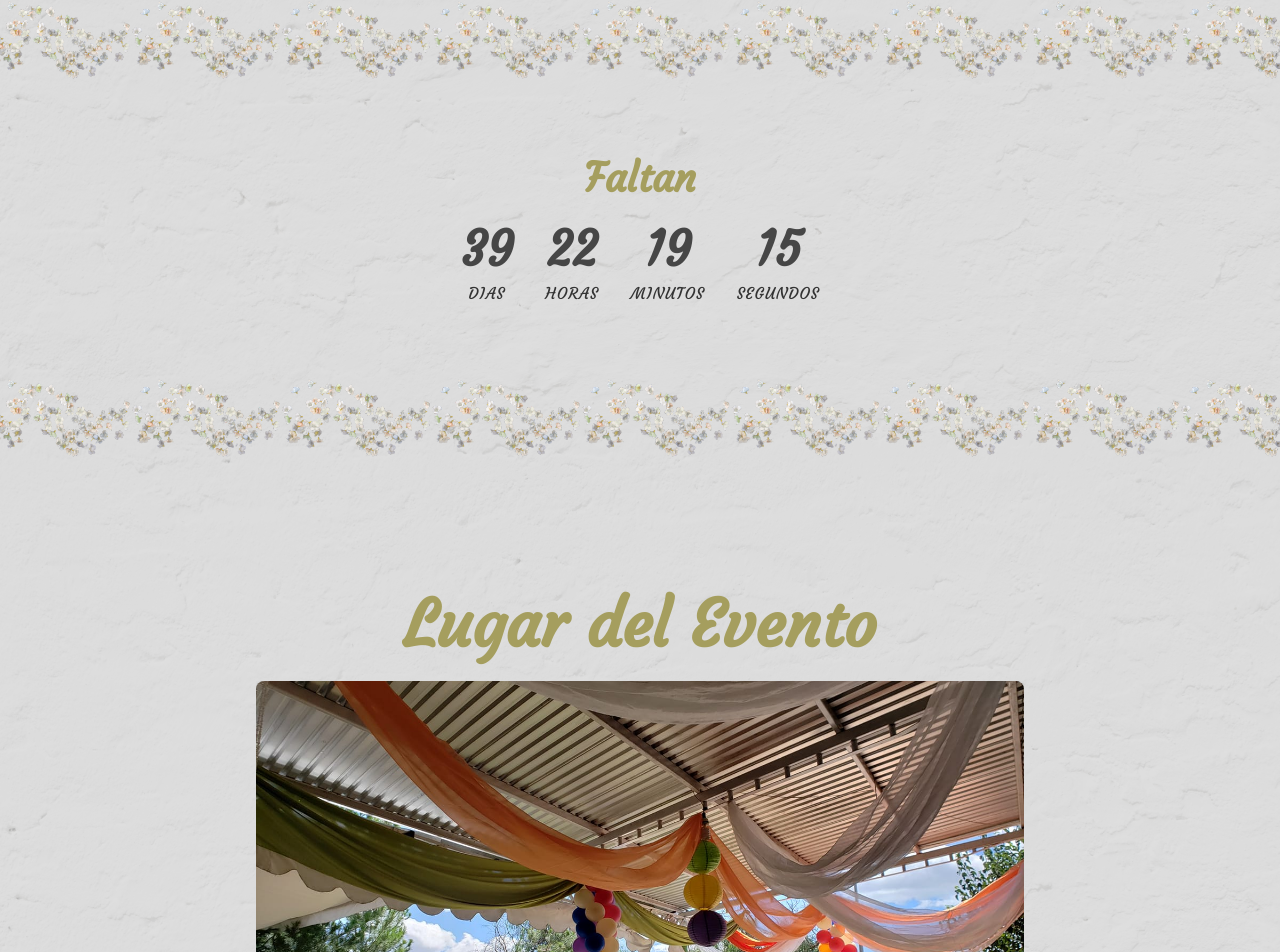
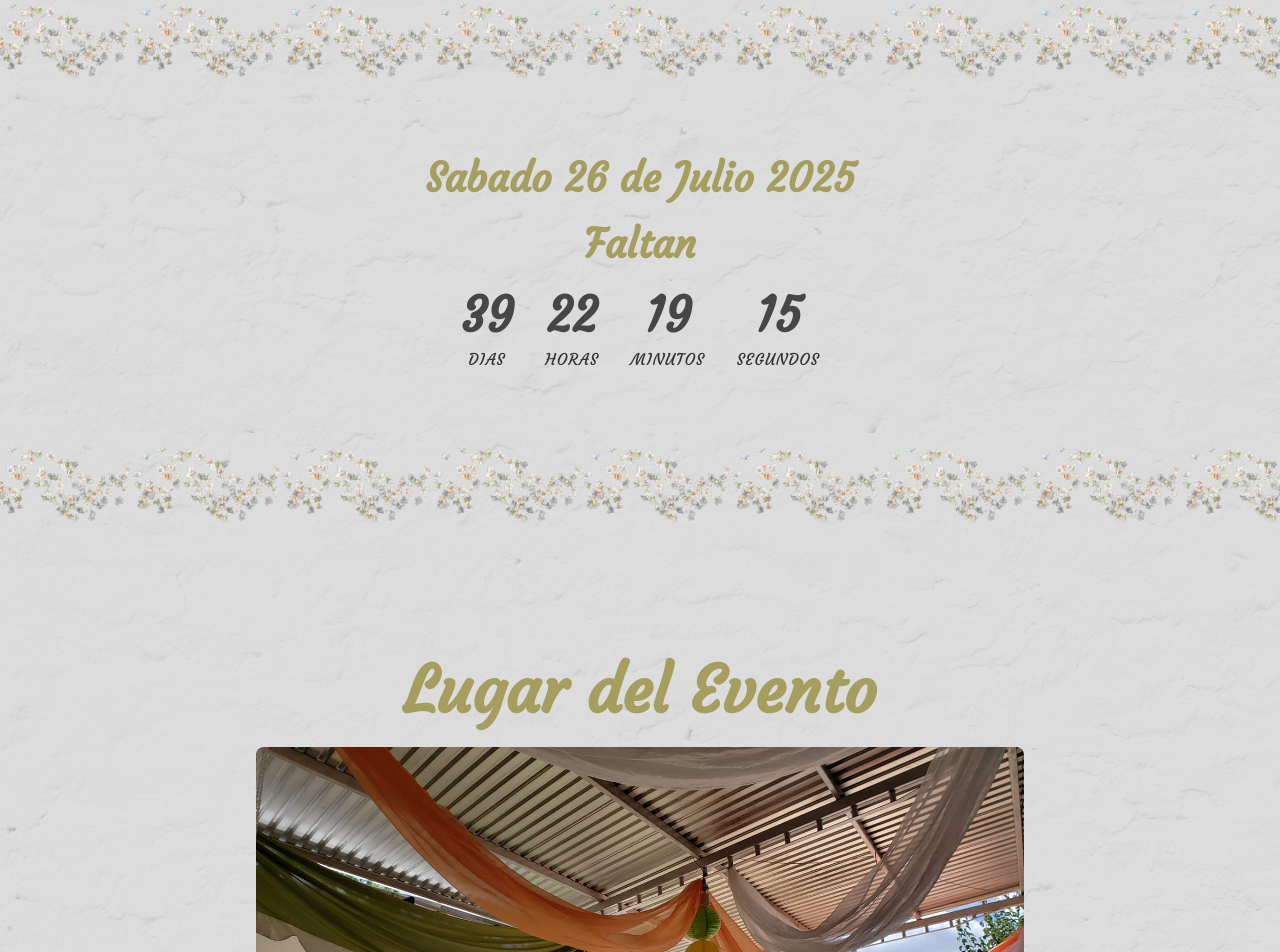
Before and after one commit to WalterDanielTorresMeza/lulaysalva_60, a React (Create React App) app: page / in a window 1280 px wide. Shown: the part 1167-2119 px from the top of the page. Built offline with nearby package versions, Linux system fonts and the light colour scheme; a web font is replaced by a local one.

Commit message:
Update Countdown.js

```diff
--- a/src/components/Countdown.js
+++ b/src/components/Countdown.js
@@ -35,6 +35,7 @@ const Countdown = ({ targetDate }) => {
   // Mientras no sea el día, muestra el contador regresivo
   return (
     <section className="countdown">
+    <h2 className="countdown-title">Sabado 26 de Julio 2025</h2>
       <h2 className="countdown-title">Faltan</h2>
       <div className="countdown-box">
         {Object.entries(timeLeft).map(([interval, value]) => (
```
